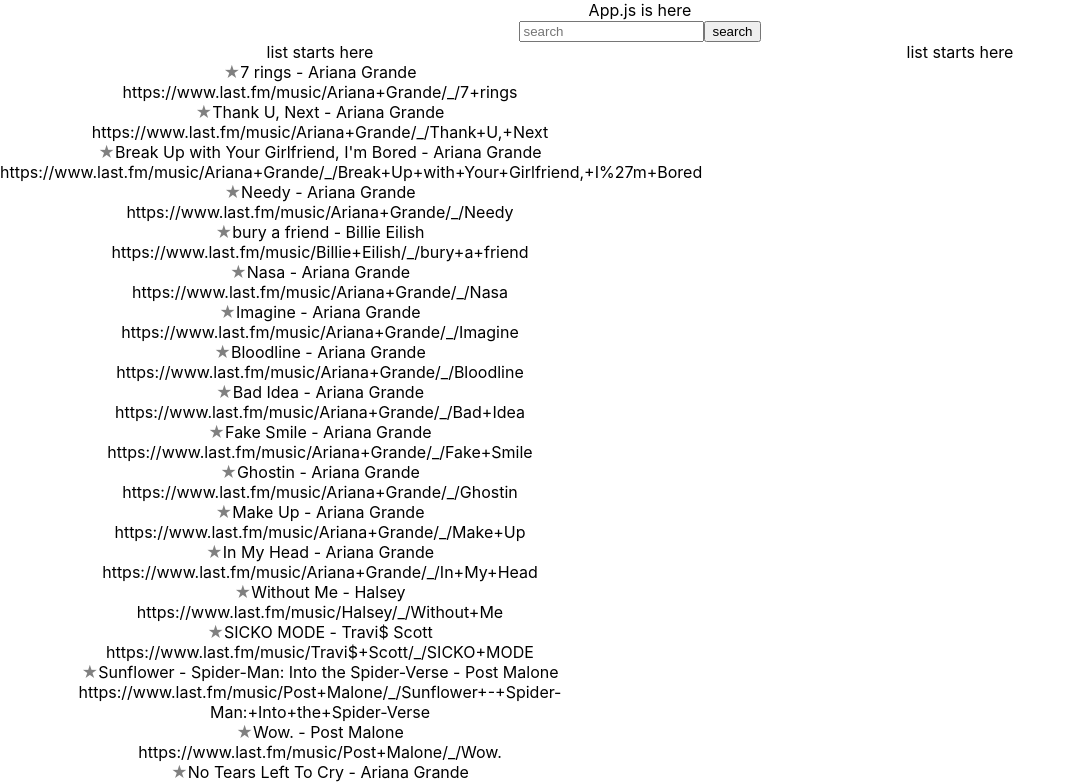
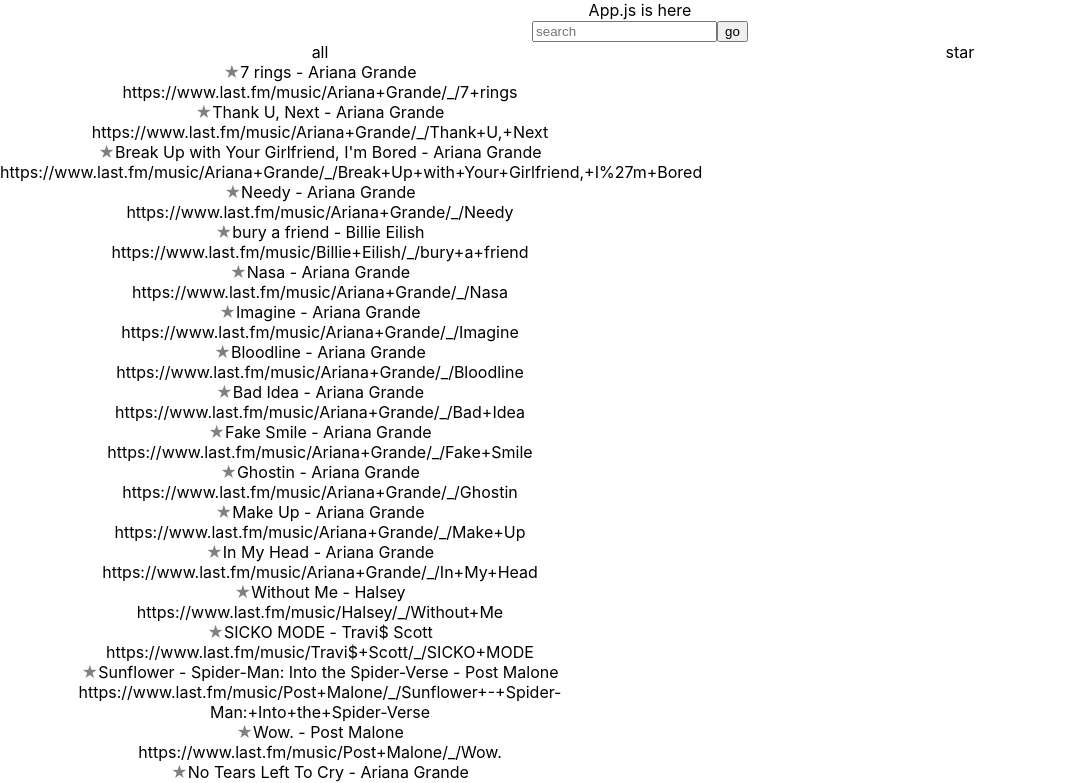
Before and after one commit to christttto/music-library, a React (Create React App) app: page / in a window 1280 px wide. Shown: the top 783 px of the page, without its empty margins (0-1075 px from the left). Built offline with nearby package versions, Linux system fonts and the light colour scheme; no server answers.

Commit message:
re-factoring

```diff
--- a/src/library/List.js
+++ b/src/library/List.js
@@ -9,7 +9,7 @@ class List extends Component {
     if (this.props.title === "star") {
       return (
         <div>
-          list starts here
+          <div>{this.props.title}</div>
           {this.props.tracksJson.map((t, index) => {
             if (
               this.props.star.includes(t.url) &&
@@ -33,7 +33,7 @@ class List extends Component {
     } else {
       return (
         <div>
-          list starts here
+          <div>{this.props.title}</div>
           {this.props.tracksJson.map((t, index) => {
             if (
               this.props.keyword === "" ||
--- a/src/library/Search.js
+++ b/src/library/Search.js
@@ -17,7 +17,7 @@ class Search extends Component {
             value={this.props.keyword.toLowerCase()}
             onChange={this.props.handleSubmit}
           />
-          <button>search</button>
+          <button>go</button>
         </form>
       </div>
     )
```
